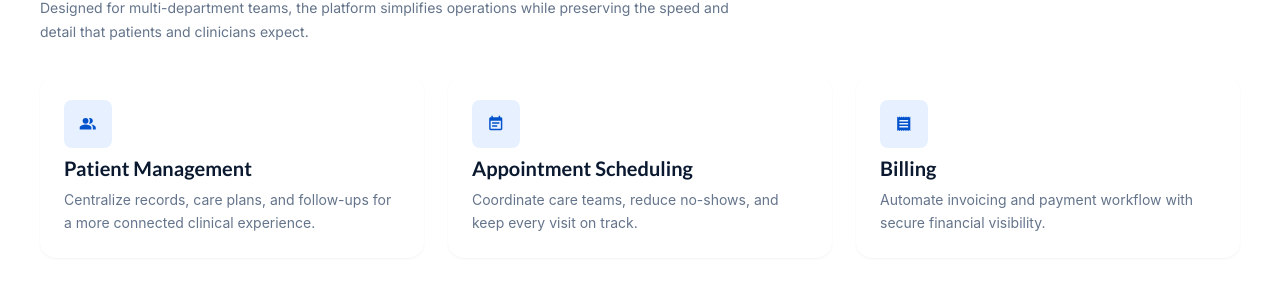
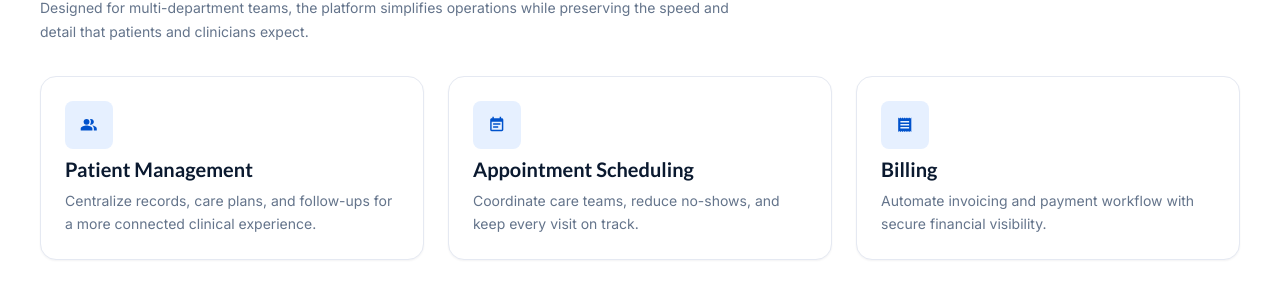
Before and after one commit to Krish-H/React-MVP, a React (Create React App) app in the folder frontend/: page / in a window 1280 px wide. Shown: the part 627-910 px from the top of the page. Built offline with nearby package versions, Linux system fonts and the light colour scheme; no server answers.

Commit message:
Global theme style

```diff
--- a/frontend/src/App.jsx
+++ b/frontend/src/App.jsx
@@ -11,6 +11,7 @@ import { selectAuthInitialized } from './modules/auth/selectors';
 import { useIdleLogout } from './hooks/useIdleLogout';
 import { warmTheme } from './themes/warmTheme';
 import { createTenantTheme } from './themes/tenantTheme';
+import GlobalStyle from './themes/GlobalStyles';
 import { getTenantFromDomain } from './utils/tenant';
 import { fetchThemeRequest } from './modules/tenant/tenantSlice';
 
@@ -49,6 +50,7 @@ const ThemeWrapper = ({ children }) => {
 
   return (
     <ThemeProvider theme={activeTheme}>
+      <GlobalStyle />
       {children}
     </ThemeProvider>
   );
--- a/frontend/src/components/common/Card/index.jsx
+++ b/frontend/src/components/common/Card/index.jsx
@@ -5,25 +5,45 @@ import { Card as AntCard } from 'antd';
 const StyledCard = styled(AntCard)`
   && {
     border-radius: ${({ theme }) => theme.radius.card};
-    border-color: ${({ theme }) => theme.colors.neutral.divider};
-    box-shadow: ${({ theme, $noShadow }) => ($noShadow ? 'none' : theme.shadows.sm)};
+    border: 1px solid ${({ theme }) => theme.colors.neutral.divider};
+
     background: ${({ theme }) => theme.colors.neutral.surface};
 
+    box-shadow: ${({ theme, $noShadow }) =>
+      $noShadow ? 'none' : theme.shadows.sm};
+
+    transition: ${({ theme }) => theme.transitions.normal};
+
+    &:hover {
+      box-shadow: ${({ theme, $noShadow }) =>
+        $noShadow ? 'none' : theme.shadows.lg};
+    }
+
     .ant-card-head {
+      background: transparent;
       border-bottom: 1px solid ${({ theme }) => theme.colors.neutral.divider};
       padding: 0 ${({ theme }) => theme.spacing.lg};
       min-height: 56px;
     }
 
     .ant-card-head-title {
+      color: ${({ theme }) => theme.colors.neutral.textPrimary};
+
       font-size: ${({ theme }) => theme.typography.sizes.h3};
+
       font-weight: ${({ theme }) => theme.typography.weights.semibold};
-      color: ${({ theme }) => theme.colors.neutral.textPrimary};
+
+      font-family: ${({ theme }) => theme.typography.family};
+
       padding: ${({ theme }) => theme.spacing.md} 0;
     }
 
     .ant-card-body {
       padding: ${({ theme }) => theme.spacing.lg};
+
+      color: ${({ theme }) => theme.colors.neutral.textPrimary};
+
+      font-family: ${({ theme }) => theme.typography.family};
     }
   }
 `;
--- a/frontend/src/modules/dashboard/components/RevenueSummary.jsx
+++ b/frontend/src/modules/dashboard/components/RevenueSummary.jsx
@@ -2,28 +2,29 @@ import React from 'react';
 import styled from 'styled-components';
 import { Progress, Typography } from 'antd';
 import Card from '../../../components/common/Card';
-
+import { useTheme } from 'styled-components';
 const { Text } = Typography;
 
 const StyledCard = styled(Card)`
   && {
-    border-radius: 18px;
-    border: 1px solid #E5E9F2;
-    box-shadow: 0 10px 20px rgba(10, 25, 47, 0.03);
-    background-color: #FFFFFF;
+    border-radius: ${({ theme }) => theme.radius.card};
+    border: 1px solid ${({ theme }) => theme.colors.neutral.divider};
+    box-shadow: ${({ theme }) => theme.shadows.md};
+    background: ${({ theme }) => theme.colors.neutral.surface};
+    transition: ${({ theme }) => theme.transitions.normal};
 
     .ant-card-head {
-      border-bottom: 1px solid #E5E9F2;
-      padding: 0 24px;
+      border-bottom: 1px solid ${({ theme }) => theme.colors.neutral.divider};
+      padding: 0 ${({ theme }) => theme.spacing.lg};
       min-height: 64px;
       display: flex;
       align-items: center;
     }
 
     .ant-card-head-title {
-      font-size: 16px;
-      font-weight: 700;
-      color: #0A192F;
+      font-size: ${({ theme }) => theme.typography.sizes.h3};
+      font-weight: ${({ theme }) => theme.typography.weights.semibold};
+      color: ${({ theme }) => theme.colors.neutral.textPrimary};
     }
 
     .ant-card-body {
@@ -47,7 +48,7 @@ const RevenueHeader = styled.div`
 const RevenueValue = styled.div`
   font-size: 32px;
   font-weight: 800;
-  color: #2563EB;
+  color: ${({ theme }) => theme.colors.primary.main};
   letter-spacing: -0.5px;
 `;
 
@@ -60,7 +61,7 @@ const MetricRow = styled.div`
 
 const CollectionRateTitle = styled(Text)`
   && {
-    color: #64748B;
+    color: ${({ theme }) => theme.colors.neutral.textSecondary};
     font-size: 13px;
     font-weight: 600;
   }
@@ -68,7 +69,7 @@ const CollectionRateTitle = styled(Text)`
 
 const CollectionRateVal = styled(Text)`
   && {
-    color: #0A192F;
+    color: ${({ theme }) => theme.colors.neutral.textPrimary};
     font-weight: 700;
     font-size: 14px;
   }
@@ -78,7 +79,7 @@ const GridRow = styled.div`
   display: grid;
   grid-template-columns: 1fr 1fr;
   gap: 16px;
-  border-top: 1px solid #F1F5F9;
+  border-top: 1px solid ${({ theme }) => theme.colors.neutral.divider};
   padding-top: 20px;
 `;
 
@@ -88,14 +89,14 @@ const GridCol = styled.div`
   gap: 4px;
 
   &:first-child {
-    border-right: 1px solid #F1F5F9;
+    border-right: 1px solid ${({ theme }) => theme.colors.neutral.divider};
     padding-right: 16px;
   }
 `;
 
 const ColLabel = styled(Text)`
   && {
-    color: #64748B;
+    color: ${({ theme }) => theme.colors.neutral.textSecondary};
     font-size: 12px;
     font-weight: 500;
   }
@@ -105,7 +106,7 @@ const ColValue = styled(Text)`
   && {
     font-size: 20px;
     font-weight: 700;
-    color: ${props => props.color || '#0A192F'};
+    color: ${({ theme, color }) => color || theme.colors.neutral.textPrimary};
   }
 `;
 
@@ -116,6 +117,7 @@ const RevenueSummary = ({ totalInvoices = 0, pendingInvoices = 0 }) => {
 
   const percentage = totalInvoices === 0 ? 0 : Math.round(((totalInvoices - pendingInvoices) / totalInvoices) * 100);
 
+  const theme = useTheme();
   return (
     <StyledCard title="Revenue Summary">
       <RevenueContainer>
@@ -129,19 +131,19 @@ const RevenueSummary = ({ totalInvoices = 0, pendingInvoices = 0 }) => {
             <CollectionRateTitle>Collection Rate</CollectionRateTitle>
             <CollectionRateVal>{percentage}%</CollectionRateVal>
           </MetricRow>
-          <Progress
-            percent={percentage}
-            strokeColor="#10B981"
-            trailColor="#F1F5F9"
-            showInfo={false}
-            size={8}
-          />
+        <Progress
+          percent={percentage}
+          strokeColor={theme.colors.semantic.success.main}
+          trailColor={theme.colors.neutral.divider}
+          showInfo={false}
+          size={8}
+        />
         </div>
 
         <GridRow>
           <GridCol>
             <ColLabel>Pending Payments</ColLabel>
-            <ColValue color="#F59E0B">${pendingAmount.toLocaleString()}</ColValue>
+            <ColValue color={theme.colors.semantic.warning.main}>${pendingAmount.toLocaleString()}</ColValue>
           </GridCol>
           <GridCol>
             <ColLabel>Pending Invoices</ColLabel>
--- a/frontend/src/modules/dashboard/components/StatsCard.jsx
+++ b/frontend/src/modules/dashboard/components/StatsCard.jsx
@@ -8,10 +8,11 @@ import Card from '../../../components/common/Card';
 const StyledCard = styled(Card)`
   && {
     border-radius: 18px;
-    border: 1px solid #E5E9F2;
-    box-shadow: 0 10px 20px rgba(10, 25, 47, 0.03);
-    transition: transform 0.22s ease-in-out, box-shadow 0.22s ease-in-out;
-    background-color: #FFFFFF;
+    border: 1px solid ${({ theme }) => theme.colors.neutral.divider};
+    box-shadow: ${({ theme }) => theme.shadows.md};
+    background-color: ${({ theme }) => theme.colors.neutral.surface};
+    transition: ${({ theme }) => theme.transitions.normal};
+
 
     .ant-card-body {
       padding: 24px;
@@ -22,8 +23,8 @@ const StyledCard = styled(Card)`
 
     &:hover {
       transform: translateY(-4px);
-      box-shadow: 0 20px 25px -5px rgba(10, 25, 47, 0.08), 0 10px 10px -5px rgba(10, 25, 47, 0.03);
-      border-color: rgba(37, 99, 235, 0.15);
+      box-shadow: ${({ theme }) => theme.shadows.lg};
+      border-color: ${({ theme }) => theme.colors.primary.main};
     }
   }
 `;
@@ -42,25 +43,39 @@ const IconWrapper = styled.div`
   display: flex;
   align-items: center;
   justify-content: center;
-  background-color: ${props => {
-    switch (props.color) {
-      case 'success': return 'rgba(16, 185, 129, 0.1)';
-      case 'primary': return 'rgba(37, 99, 235, 0.1)';
-      case 'warning': return 'rgba(245, 158, 11, 0.1)';
-      case 'info':
-      default: return 'rgba(59, 130, 246, 0.1)';
-    }
-  }};
-  color: ${props => {
-    switch (props.color) {
-      case 'success': return '#10B981';
-      case 'primary': return '#2563EB';
-      case 'warning': return '#F59E0B';
-      case 'info':
-      default: return '#3B82F6';
-    }
-  }};
+    background-color: ${({ theme, color }) => {
+  switch (color) {
+    case 'success':
+      return theme.colors.semantic.success.background;
 
+    case 'warning':
+      return theme.colors.semantic.warning.background;
+
+    case 'primary':
+      return theme.colors.primary.light;
+
+    case 'info':
+    default:
+      return theme.colors.semantic.info.background;
+  }
+}};
+
+  color: ${({ theme, color }) => {
+  switch (color) {
+    case 'success':
+      return theme.colors.semantic.success.main;
+
+    case 'warning':
+      return theme.colors.semantic.warning.main;
+
+    case 'primary':
+      return theme.colors.primary.main;
+
+    case 'info':
+    default:
+      return theme.colors.semantic.info.main;
+  }
+}};
   svg {
     font-size: 24px;
   }
@@ -70,7 +85,7 @@ const ContentWrapper = styled.div`
   flex: 1;
 
   .ant-statistic-title {
-    color: #64748B;
+    color:${({ theme }) => theme.colors.neutral.textSecondary};
     font-size: 13px;
     font-weight: 600;
     margin-bottom: 6px;
@@ -79,7 +94,7 @@ const ContentWrapper = styled.div`
   }
 
   .ant-statistic-content-value {
-    color: #0A192F;
+    color:${({ theme }) => theme.colors.neutral.textPrimary};
     font-size: 28px;
     font-weight: 700;
   }
@@ -91,8 +106,8 @@ const TrendRow = styled.div`
   gap: 6px;
   font-size: 12px;
   font-weight: 500;
-  color: #64748B;
-  border-top: 1px solid #F1F5F9;
+  color:${({ theme }) => theme.colors.neutral.textSecondary};
+  border-top:1px solid ${({ theme }) => theme.colors.neutral.divider};
   padding-top: 12px;
 `;
 
@@ -104,9 +119,14 @@ const TrendBadge = styled.span`
   border-radius: 6px;
   font-size: 11px;
   font-weight: 600;
-  background-color: ${props => props.$isUp ? 'rgba(16, 185, 129, 0.1)' : 'rgba(239, 68, 68, 0.1)'};
-  color: ${props => props.$isUp ? '#10B981' : '#EF4444'};
-
+  background-color:${({ theme,$isUp }) =>
+    $isUp
+        ? theme.colors.semantic.success.background
+        : theme.colors.semantic.error.background};
+  color:${({ theme,$isUp }) =>
+    $isUp
+        ? theme.colors.semantic.success.main
+        : theme.colors.semantic.error.main};
   svg {
     font-size: 14px;
   }
--- /dev/null
+++ b/frontend/src/modules/tenant/hooks/useTenantTheme.js
@@ -0,0 +1,52 @@
+import { useMemo } from 'react';
+import { useDispatch, useSelector } from 'react-redux';
+
+import {
+  updateThemeRequest,
+  updateLocalThemeConfig,
+} from '../tenantSlice';
+
+import { createTenantTheme } from '../../../themes/tenantTheme';
+
+export const useTenantTheme = () => {
+  const dispatch = useDispatch();
+
+  const {
+    themeConfig,
+    themeLoading,
+    themeSaving,
+    themeError,
+    themeUpdateError,
+  } = useSelector((state) => state.tenant);
+
+  const theme = useMemo(
+    () => createTenantTheme(themeConfig),
+    [themeConfig]
+  );
+
+  const updateTheme = (config) => {
+    dispatch(updateLocalThemeConfig(config));
+  };
+
+  const saveTheme = (config) => {
+    dispatch(updateThemeRequest(config));
+  };
+
+  return {
+    theme,
+
+    themeConfig,
+
+    themeLoading,
+
+    themeSaving,
+
+    themeError,
+
+    themeUpdateError,
+
+    updateTheme,
+
+    saveTheme,
+  };
+};
--- a/frontend/src/pages/Settings/ThemeSettings.jsx
+++ b/frontend/src/pages/Settings/ThemeSettings.jsx
@@ -1,16 +1,11 @@
 import React, { useEffect, useState } from 'react';
 import styled, { ThemeProvider } from 'styled-components';
-import { useDispatch, useSelector } from 'react-redux';
-import { Radio, Select, Button, Typography, message, Spin } from 'antd';
-import {
-  updateLocalThemeConfig,
-  updateThemeRequest,
-  fetchThemeRequest
-} from '../../modules/tenant/tenantSlice';
+import { Radio, Select, Button, Typography, message} from 'antd';
+import { useTenantTheme } from '../../modules/tenant/hooks/useTenantTheme';
 import Card from '../../components/common/Card';
 import Loader from '../../components/common/Loader';
 import { createTenantTheme } from '../../themes/tenantTheme';
-import { warmTheme } from '../../themes/warmTheme';
+
 
 const { Title, Text } = Typography;
 
@@ -52,7 +47,7 @@ const Label = styled(Text)`
     display: block;
     margin-bottom: 8px;
     font-weight: 600;
-    color: ${({ theme }) => theme.colors?.text?.primary || '#0A192F'};
+    color: ${({ theme }) => theme.colors.neutral.textPrimary};
   }
 `;
 
@@ -83,52 +78,58 @@ const NativeColorInput = styled.input`
 const HexInput = styled.input`
   height: 40px;
   padding: 8px 12px;
-  border: 1px solid #E2E8F0;
-  border-radius: 8px;
+  border: 1px solid ${({ theme }) => theme.colors.neutral.border};border: 1px solid ${({ theme }) => theme.colors.neutral.border};
+  border-radius: ${({ theme }) => theme.radius.medium};
   font-family: monospace;
   outline: none;
   width: 100px;
 
   &:focus {
-    border-color: #2563EB;
+    border-color: ${({ theme }) => theme.colors.primary.main};
   }
 `;
 
 const LivePreviewCard = styled.div`
-  background-color: ${({ theme }) => theme.colors?.background || '#FFFFFF'};
-  border-radius: ${({ theme }) => theme.borderRadius || '8px'};
+  background-color: ${({ theme }) => theme.colors.neutral.surface};
+  border-radius: ${({ theme }) => theme.radius.card};
   padding: 24px;
-  border: 1px solid ${({ theme }) => theme.colors?.neutral?.divider || '#E5E9F2'};
-  box-shadow: 0 4px 12px rgba(0, 0, 0, 0.05);
-  font-family: ${({ theme }) => theme.fontFamily || 'Inter'};
-  color: ${({ theme }) => theme.colors?.text?.primary || '#0A192F'};
+  border: 1px solid ${({ theme }) => theme.colors.neutral.divider || '#E5E9F2'};
+  box-shadow: ${({ theme }) => theme.shadows.md};
+  font-family: ${({ theme }) => theme.typography.family};
+  color: ${({ theme }) => theme.colors.neutral.textPrimary};
 `;
 
 const PreviewButton = styled.button`
-  background-color: ${({ theme }) => theme.colors?.primary?.main || '#2563EB'};
+  background-color: ${({ theme }) => theme.colors.primary.main || '#2563EB'};
   color: #FFFFFF;
   border: none;
-  border-radius: ${({ theme }) => theme.borderRadius || '8px'};
+  border-radius: ${({ theme }) => theme.radius.button};
   padding: 10px 20px;
-  font-family: ${({ theme }) => theme.fontFamily || 'Inter'};
+  font-family: ${({ theme }) => theme.typography.family};
   font-weight: 600;
   cursor: pointer;
   margin-top: 16px;
 
   &:hover {
-    opacity: 0.9;
+    background: ${({ theme }) => theme.colors.primary.hover};
   }
 `;
 
 const PreviewSecondaryButton = styled(PreviewButton)`
-  background-color: ${({ theme }) => theme.colors?.secondary?.main || '#22C55E'};
+  background-color: ${({ theme }) =>
+  theme.colors.secondary.main || '#22C55E'};
   margin-left: 12px;
 `;
 
 const ThemeSettings = () => {
-  const dispatch = useDispatch();
-  const { themeConfig, themeLoading, themeSaving, themeUpdateError } = useSelector(state => state.tenant);
-
+  const {
+  themeConfig,
+  themeLoading,
+  themeSaving,
+  themeUpdateError,
+  updateTheme,
+  saveTheme,
+  } = useTenantTheme();
   const [formData, setFormData] = useState({
     mode: 'warm',
     primaryColor: '#2563EB',
@@ -140,30 +141,27 @@ const ThemeSettings = () => {
   const [isInitialized, setIsInitialized] = useState(false);
 
   useEffect(() => {
-    // Only dispatch fetch if we don't have it yet to prevent loop
-    if (!themeConfig && !isInitialized) {
-      dispatch(fetchThemeRequest());
-      setIsInitialized(true);
-    } else if (themeConfig) {
+  if (!themeConfig) return;
+
   setFormData({
     mode: themeConfig.mode || 'warm',
     primaryColor: themeConfig.primaryColor || '#2563EB',
     secondaryColor: themeConfig.secondaryColor || '#22C55E',
     fontFamily: themeConfig.fontFamily || 'Inter',
-        borderRadius: themeConfig.borderRadius || '8px'
+    borderRadius: themeConfig.borderRadius || '8px',
   });
+
   setIsInitialized(true);
-    }
-  }, [dispatch, themeConfig, isInitialized]);
+  }, [themeConfig]);
 
   const handleChange = (key, value) => {
     const updatedData = { ...formData, [key]: value };
     setFormData(updatedData);
-    dispatch(updateLocalThemeConfig(updatedData));
+    updateTheme(updatedData);
   };
 
   const handleSave = () => {
-    dispatch(updateThemeRequest(formData));
+    saveTheme(formData);
   };
 
   useEffect(() => {
@@ -271,8 +269,8 @@ const ThemeSettings = () => {
           <Card title="Live Preview">
             <ThemeProvider theme={previewTheme}>
               <LivePreviewCard>
-                <Title level={4} style={{ margin: 0, fontFamily: previewTheme.fontFamily }}>Sample Widget</Title>
-                <p style={{ margin: '16px 0', color: previewTheme.colors?.text?.secondary }}>
+                <Title level={4} style={{ margin: 0, fontFamily:previewTheme.typography.family, color:previewTheme.colors.neutral.textPrimary }}>Sample Widget</Title>
+                <p style={{ margin: '16px 0', color: previewTheme.colors.neutral.textSecondary }}>
                   This is how your components will look with the current theme settings. Notice how the background, fonts, and border radius dynamically adjust!
                 </p>
                 <PreviewButton>Primary Action</PreviewButton>
--- a/frontend/src/themes/GlobalStyles.js
+++ b/frontend/src/themes/GlobalStyles.js
@@ -0,0 +1,50 @@
+import { createGlobalStyle } from 'styled-components';
+
+const GlobalStyle = createGlobalStyle`
+  *,
+  *::before,
+  *::after {
+    box-sizing: border-box;
+  }
+
+  html,
+  body,
+  #root {
+    margin: 0;
+    padding: 0;
+    min-height: 100%;
+    width: 100%;
+  }
+
+  body {
+    background: ${({ theme }) => theme.colors.neutral.background};
+    color: ${({ theme }) => theme.colors.neutral.textPrimary};
+    font-family: ${({ theme }) => theme.typography.family};
+    transition: ${({ theme }) => theme.transitions.normal};
+    -webkit-font-smoothing: antialiased;
+    -moz-osx-font-smoothing: grayscale;
+  }
+
+  a {
+    color: inherit;
+    text-decoration: none;
+  }
+
+  button,
+  input,
+  textarea,
+  select {
+    font-family: inherit;
+  }
+
+  button {
+    transition: ${({ theme }) => theme.transitions.fast};
+  }
+
+  ::selection {
+    background: ${({ theme }) => theme.colors.primary.light};
+    color: ${({ theme }) => theme.colors.neutral.textPrimary};
+  }
+`;
+
+export default GlobalStyle;
--- a/frontend/src/themes/tenantTheme.js
+++ b/frontend/src/themes/tenantTheme.js
@@ -1,21 +1,62 @@
 import { darkTheme } from './darkTheme';
 import { warmTheme } from './warmTheme';
 
-export const createTenantTheme = (config) => {
-  if (!config) return warmTheme;
-
+export const createTenantTheme = (config = {}) => {
   // Select base theme
   const baseTheme = config.mode === 'dark' ? darkTheme : warmTheme;
 
-  // Merge tenant overrides
   return {
     ...baseTheme,
+
     colors: {
       ...baseTheme.colors,
-      ...(config.primaryColor && { primary: config.primaryColor }),
-      ...(config.secondaryColor && { secondary: config.secondaryColor }),
+
+      primary: {
+        ...baseTheme.colors.primary,
+        ...(config.primaryColor && {
+          main: config.primaryColor,
+        }),
+      },
+
+      ...(config.secondaryColor && {
+        secondary: {
+          main: config.secondaryColor,
+        },
+      }),
     },
-    ...(config.fontFamily && { fontFamily: config.fontFamily }),
-    ...(config.borderRadius && { borderRadius: config.borderRadius }),
+
+    typography: {
+      ...baseTheme.typography,
+
+      ...(config.fontFamily && {
+        family: config.fontFamily,
+      }),
+    },
+
+    radius: {
+      ...baseTheme.radius,
+
+      ...(config.borderRadius && {
+        small: config.borderRadius,
+        medium: config.borderRadius,
+        button: config.borderRadius,
+      }),
+    },
+
+    antd: {
+      ...(baseTheme.antd || {}),
+
+      ...(config.primaryColor && {
+        colorPrimary: config.primaryColor,
+      }),
+
+      ...(config.fontFamily && {
+        fontFamily: config.fontFamily,
+      }),
+
+      ...(config.borderRadius && {
+        borderRadius: parseInt(config.borderRadius, 10),
+      }),
+    },
   };
 };
```
Also changed, not shown: frontend/src/modules/dashboard/components/AppointmentOverview.jsx (+17 -16 lines), frontend/src/pages/Dashboard/DashboardPage.jsx (+34 -27 lines). Lines whose indentation alone changed are shown as unchanged.
